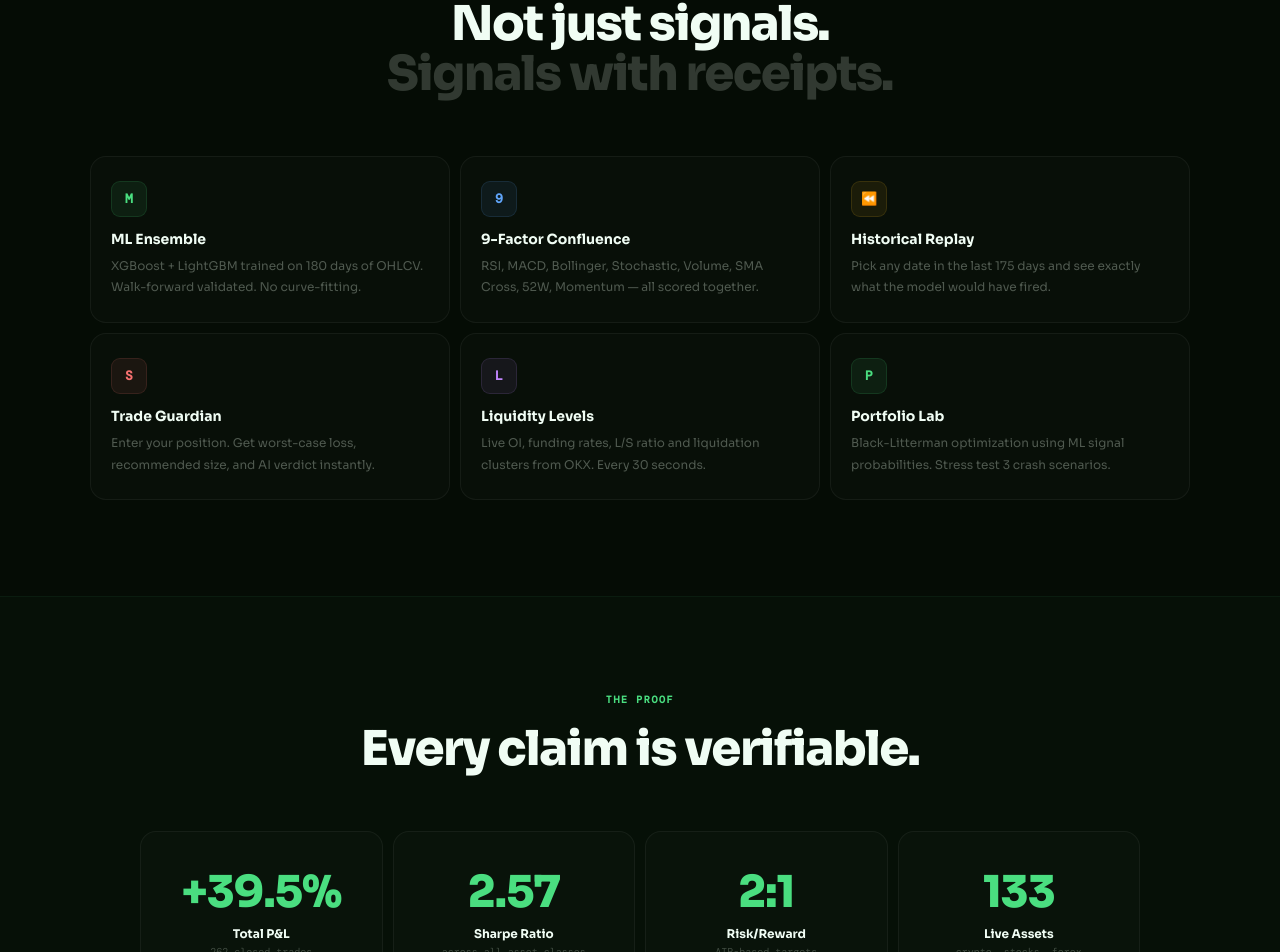
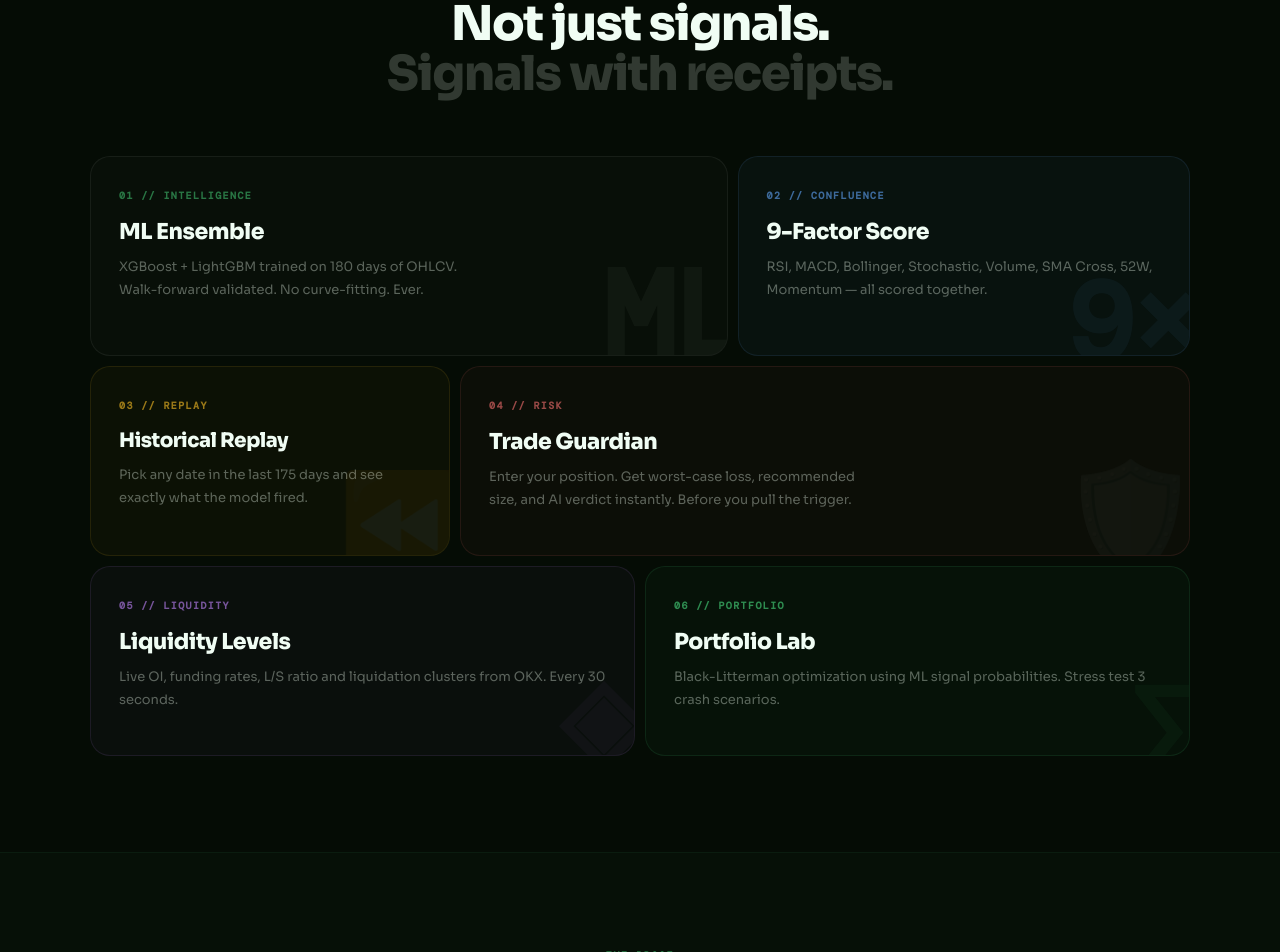
Before and after one commit to MaverickTushar007/quantsignal-web, a Next.js app: page /landing in a window 1280 px wide. Shown: the part 1076-2028 px from the top of the page. Built offline with nearby package versions, Linux system fonts and the light colour scheme.

Commit message:
feat: bento grid layout for features section on landing page

```diff
--- a/app/landing/page.tsx
+++ b/app/landing/page.tsx
@@ -228,21 +228,56 @@ export default function Landing() {
             <div style={{fontSize:10,fontWeight:700,color:"#4ade80",letterSpacing:".16em",fontFamily:"DM Mono,monospace",marginBottom:12}}>WHAT MAKES IT DIFFERENT</div>
             <h2 style={{fontSize:48,fontWeight:900,letterSpacing:"-1.5px",color:"#f0fdf4",lineHeight:1.05}}>Not just signals.<br/><span style={{color:"rgba(226,240,226,.2)"}}>Signals with receipts.</span></h2>
           </div>
-          <motion.div className="fg" initial="hidden" whileInView="visible" viewport={{once:true,amount:0.2}} variants={{visible:{transition:{staggerChildren:0.1}}}} style={{display:"grid",gridTemplateColumns:"repeat(3,1fr)",gap:10}}>
-            {[
-              {icon:"M",title:"ML Ensemble",desc:"XGBoost + LightGBM trained on 180 days of OHLCV. Walk-forward validated. No curve-fitting.",a:"#4ade80"},
-              {icon:"9",title:"9-Factor Confluence",desc:"RSI, MACD, Bollinger, Stochastic, Volume, SMA Cross, 52W, Momentum — all scored together.",a:"#60a5fa"},
-              {icon:"⏪",title:"Historical Replay",desc:"Pick any date in the last 175 days and see exactly what the model would have fired.",a:"#fbbf24"},
-              {icon:"S",title:"Trade Guardian",desc:"Enter your position. Get worst-case loss, recommended size, and AI verdict instantly.",a:"#f87171"},
-              {icon:"L",title:"Liquidity Levels",desc:"Live OI, funding rates, L/S ratio and liquidation clusters from OKX. Every 30 seconds.",a:"#c084fc"},
-              {icon:"P",title:"Portfolio Lab",desc:"Black-Litterman optimization using ML signal probabilities. Stress test 3 crash scenarios.",a:"#4ade80"},
-            ].map(f=>(
-              <motion.div key={f.title} variants={{hidden:{opacity:0,y:20},visible:{opacity:1,y:0,transition:{duration:0.4,ease:"easeOut"}}}} className="ch" style={{background:"rgba(255,255,255,.015)",border:"1px solid rgba(255,255,255,.05)",borderRadius:16,padding:"24px 20px"}}>
-                <div style={{width:36,height:36,borderRadius:9,background:`${f.a}14`,border:`1px solid ${f.a}20`,display:"flex",alignItems:"center",justifyContent:"center",fontSize:13,fontWeight:800,color:f.a,marginBottom:13,fontFamily:"DM Mono,monospace"}}>{f.icon}</div>
-                <div style={{fontSize:14,fontWeight:700,color:"#f0fdf4",marginBottom:7}}>{f.title}</div>
-                <div style={{fontSize:12,color:"rgba(226,240,226,.33)",lineHeight:1.8}}>{f.desc}</div>
-              </motion.div>
-            ))}
+          <motion.div initial="hidden" whileInView="visible" viewport={{once:true,amount:0.15}} variants={{visible:{transition:{staggerChildren:0.09}}}} style={{display:"grid",gridTemplateColumns:"repeat(12,1fr)",gridTemplateRows:"auto",gap:10}}>
+
+            {/* CARD 1 — wide, spans 7 cols */}
+            <motion.div variants={{hidden:{opacity:0,y:20},visible:{opacity:1,y:0,transition:{duration:0.4,ease:"easeOut"}}}} className="ch" style={{gridColumn:"span 7",background:"rgba(255,255,255,.015)",border:"1px solid rgba(255,255,255,.06)",borderRadius:20,padding:"32px 28px",position:"relative",overflow:"hidden",minHeight:200}}>
+              <div style={{position:"absolute",right:-20,bottom:-20,fontSize:120,opacity:0.04,fontFamily:"DM Mono,monospace",fontWeight:900,lineHeight:1,userSelect:"none"}}>ML</div>
+              <div style={{fontSize:10,fontWeight:700,color:"rgba(74,222,128,0.5)",letterSpacing:"0.14em",fontFamily:"DM Mono,monospace",marginBottom:16}}>01 // INTELLIGENCE</div>
+              <div style={{fontSize:22,fontWeight:800,color:"#f0fdf4",marginBottom:10,letterSpacing:"-0.5px"}}>ML Ensemble</div>
+              <div style={{fontSize:13,color:"rgba(226,240,226,.38)",lineHeight:1.8,maxWidth:340}}>XGBoost + LightGBM trained on 180 days of OHLCV. Walk-forward validated. No curve-fitting. Ever.</div>
+            </motion.div>
+
+            {/* CARD 2 — narrow, spans 5 cols */}
+            <motion.div variants={{hidden:{opacity:0,y:20},visible:{opacity:1,y:0,transition:{duration:0.4,ease:"easeOut"}}}} className="ch" style={{gridColumn:"span 5",background:"rgba(96,165,250,.04)",border:"1px solid rgba(96,165,250,.1)",borderRadius:20,padding:"32px 28px",position:"relative",overflow:"hidden",minHeight:200}}>
+              <div style={{position:"absolute",right:-10,bottom:-24,fontSize:110,opacity:0.05,fontFamily:"DM Mono,monospace",fontWeight:900,lineHeight:1,userSelect:"none",color:"#60a5fa"}}>9×</div>
+              <div style={{fontSize:10,fontWeight:700,color:"rgba(96,165,250,0.6)",letterSpacing:"0.14em",fontFamily:"DM Mono,monospace",marginBottom:16}}>02 // CONFLUENCE</div>
+              <div style={{fontSize:22,fontWeight:800,color:"#f0fdf4",marginBottom:10,letterSpacing:"-0.5px"}}>9-Factor Score</div>
+              <div style={{fontSize:13,color:"rgba(226,240,226,.38)",lineHeight:1.8}}>RSI, MACD, Bollinger, Stochastic, Volume, SMA Cross, 52W, Momentum — all scored together.</div>
+            </motion.div>
+
+            {/* CARD 3 — narrow, spans 4 cols */}
+            <motion.div variants={{hidden:{opacity:0,y:20},visible:{opacity:1,y:0,transition:{duration:0.4,ease:"easeOut"}}}} className="ch" style={{gridColumn:"span 4",background:"rgba(251,191,36,.03)",border:"1px solid rgba(251,191,36,.1)",borderRadius:20,padding:"32px 28px",position:"relative",overflow:"hidden",minHeight:190}}>
+              <div style={{position:"absolute",right:-14,bottom:-20,fontSize:100,opacity:0.05,lineHeight:1,userSelect:"none"}}>⏪</div>
+              <div style={{fontSize:10,fontWeight:700,color:"rgba(251,191,36,0.6)",letterSpacing:"0.14em",fontFamily:"DM Mono,monospace",marginBottom:16}}>03 // REPLAY</div>
+              <div style={{fontSize:20,fontWeight:800,color:"#f0fdf4",marginBottom:10,letterSpacing:"-0.5px"}}>Historical Replay</div>
+              <div style={{fontSize:13,color:"rgba(226,240,226,.38)",lineHeight:1.8}}>Pick any date in the last 175 days and see exactly what the model fired.</div>
+            </motion.div>
+
+            {/* CARD 4 — wide, spans 8 cols */}
+            <motion.div variants={{hidden:{opacity:0,y:20},visible:{opacity:1,y:0,transition:{duration:0.4,ease:"easeOut"}}}} className="ch" style={{gridColumn:"span 8",background:"rgba(248,113,113,.03)",border:"1px solid rgba(248,113,113,.1)",borderRadius:20,padding:"32px 28px",position:"relative",overflow:"hidden",minHeight:190}}>
+              <div style={{position:"absolute",right:-10,bottom:-20,fontSize:110,opacity:0.04,fontFamily:"DM Mono,monospace",fontWeight:900,lineHeight:1,userSelect:"none",color:"#f87171"}}>🛡️</div>
+              <div style={{fontSize:10,fontWeight:700,color:"rgba(248,113,113,0.6)",letterSpacing:"0.14em",fontFamily:"DM Mono,monospace",marginBottom:16}}>04 // RISK</div>
+              <div style={{fontSize:22,fontWeight:800,color:"#f0fdf4",marginBottom:10,letterSpacing:"-0.5px"}}>Trade Guardian</div>
+              <div style={{fontSize:13,color:"rgba(226,240,226,.38)",lineHeight:1.8,maxWidth:380}}>Enter your position. Get worst-case loss, recommended size, and AI verdict instantly. Before you pull the trigger.</div>
+            </motion.div>
+
+            {/* CARD 5 — spans 6 cols */}
+            <motion.div variants={{hidden:{opacity:0,y:20},visible:{opacity:1,y:0,transition:{duration:0.4,ease:"easeOut"}}}} className="ch" style={{gridColumn:"span 6",background:"rgba(192,132,252,.03)",border:"1px solid rgba(192,132,252,.1)",borderRadius:20,padding:"32px 28px",position:"relative",overflow:"hidden",minHeight:190}}>
+              <div style={{position:"absolute",right:-10,bottom:-20,fontSize:110,opacity:0.04,fontFamily:"DM Mono,monospace",fontWeight:900,lineHeight:1,userSelect:"none",color:"#c084fc"}}>◈</div>
+              <div style={{fontSize:10,fontWeight:700,color:"rgba(192,132,252,0.6)",letterSpacing:"0.14em",fontFamily:"DM Mono,monospace",marginBottom:16}}>05 // LIQUIDITY</div>
+              <div style={{fontSize:22,fontWeight:800,color:"#f0fdf4",marginBottom:10,letterSpacing:"-0.5px"}}>Liquidity Levels</div>
+              <div style={{fontSize:13,color:"rgba(226,240,226,.38)",lineHeight:1.8}}>Live OI, funding rates, L/S ratio and liquidation clusters from OKX. Every 30 seconds.</div>
+            </motion.div>
+
+            {/* CARD 6 — spans 6 cols */}
+            <motion.div variants={{hidden:{opacity:0,y:20},visible:{opacity:1,y:0,transition:{duration:0.4,ease:"easeOut"}}}} className="ch" style={{gridColumn:"span 6",background:"rgba(74,222,128,.03)",border:"1px solid rgba(74,222,128,.1)",borderRadius:20,padding:"32px 28px",position:"relative",overflow:"hidden",minHeight:190}}>
+              <div style={{position:"absolute",right:-10,bottom:-20,fontSize:110,opacity:0.04,fontFamily:"DM Mono,monospace",fontWeight:900,lineHeight:1,userSelect:"none",color:"#4ade80"}}>∑</div>
+              <div style={{fontSize:10,fontWeight:700,color:"rgba(74,222,128,0.6)",letterSpacing:"0.14em",fontFamily:"DM Mono,monospace",marginBottom:16}}>06 // PORTFOLIO</div>
+              <div style={{fontSize:22,fontWeight:800,color:"#f0fdf4",marginBottom:10,letterSpacing:"-0.5px"}}>Portfolio Lab</div>
+              <div style={{fontSize:13,color:"rgba(226,240,226,.38)",lineHeight:1.8}}>Black-Litterman optimization using ML signal probabilities. Stress test 3 crash scenarios.</div>
+            </motion.div>
+
           </motion.div>
         </div>
       </section>
```
